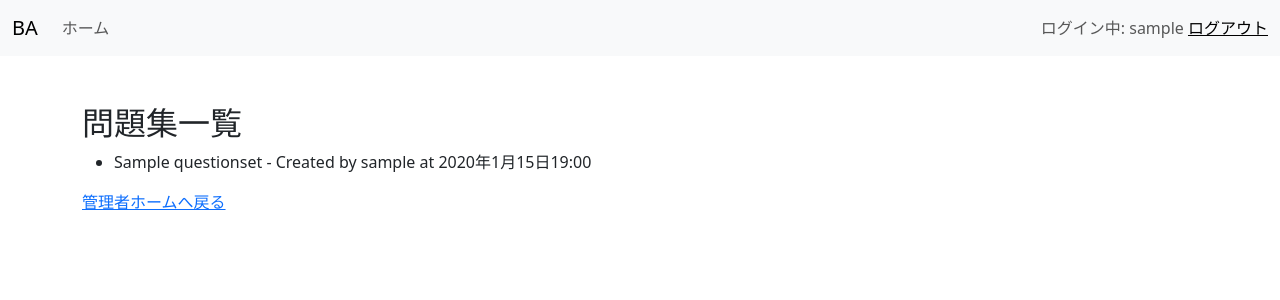
After one commit to sbjalps0913/sbjBA, a Django app: page /ba/question_set_list/ in a window 1280 px wide. The commit adds this page. Shown: the top 300 px of the page. Run offline with Django 4.2, Linux system fonts and the light colour scheme; a user stored in the database is signed in; tables that the repository leaves empty hold one stand-in row (values such as "Sample post").

Commit message:
[add] 【管理者】「問題集作成」機能
管理者の機能として問題集作成機能を実装した．ba_manager_create_QuestionSet.htmlにおいて問題集のタイトルと説明を入力する．

問題集を作成すると、作成したユーザと作成日時が保存される

問題集作成後は問題集一覧画面ba_manager_questionlist.htmlに遷移する．

```diff
--- a/ba/admin.py
+++ b/ba/admin.py
@@ -1,8 +1,9 @@
 from django.contrib import admin
-from .models import Question, Option, UserProfile
+from .models import QuestionSet, Question, Option, UserProfile
 
 # Register your models here.
 
+admin.site.register(QuestionSet)
 admin.site.register(Question)
 admin.site.register(Option)
 admin.site.register(UserProfile)
--- a/ba/models.py
+++ b/ba/models.py
@@ -6,20 +6,38 @@ from django.dispatch import receiver
 
 # Create your models here.
 
+# 問題集
+class QuestionSet(models.Model):
+    title = models.CharField(max_length=255)
+    description = models.TextField()    # 問題集の説明
+    created_by = models.ForeignKey(User, on_delete=models.CASCADE)     # 問題を作成したユーザ
+    created_at = models.DateTimeField(auto_now_add=True)    # 問題集の作成日時
+
+    def __str__(self):
+        return self.title
+
+# 個々の問題を表すモデル
 class Question(models.Model):
-    question_text = models.CharField(max_length=255)
-    # 他にも必要なフィールドを追加
+    question_set = models.ForeignKey(QuestionSet, on_delete=models.CASCADE)     # 属する問題集
+    text = models.TextField()
+    explanation = models.TextField(blank=True, null=True)       # 解説
 
+    def __str__(self):
+        return self.text
 
+# 選択肢
 class Option(models.Model):
-    question = models.ForeignKey(Question, on_delete=models.CASCADE)
-    option_text = models.CharField(max_length=100)
-    is_correct = models.BooleanField(default=False)
+    question = models.ForeignKey(Question, on_delete=models.CASCADE)    # 属する問題
+    text = models.CharField(max_length=255)
+    is_correct = models.BooleanField(default=False)     # 正解か否か
+
+    def __str__(self):
+        return self.text
 
 
 class UserProfile(models.Model):
     user = models.OneToOneField(User, on_delete=models.CASCADE, related_name='userprofile')
-    is_master = models.BooleanField(default=False)
+    is_manager = models.BooleanField(default=False)
 
     def __str__(self):
         return self.user.username
--- a/ba/templates/ba/ba_manager_home.html
+++ b/ba/templates/ba/ba_manager_home.html
@@ -6,5 +6,10 @@
   	<div class="container mt-5">
     	<h2>管理者ホーム</h2>
     	<!-- ここに管理者用のコンテンツを追加 -->
+
+    	<a href="{% url 'ba:question_set_list' %}">問題集を見る</a>
+    	<br>
+    	<br>
+    	<a href="{% url 'ba:create_question_set' %}">新しく問題集を作成する</a>
   	</div>
 {% endblock %}
--- /dev/null
+++ b/ba/templates/ba/ba_manager_questionlist.html
@@ -0,0 +1,16 @@
+{% extends 'base.html' %}
+
+{% block title %} 問題集一覧 {% endblock %}
+
+{% block main %}
+  	<div class="container mt-5">
+    	<h2>問題集一覧</h2>
+	    <ul>
+	        {% for question_set in question_sets %}
+	            <li>{{ question_set.title }} - Created by {{ question_set.created_by.username }} at {{ question_set.created_at }}</li>
+	        {% endfor %}
+	    </ul>
+
+	    <a href="{% url 'ba:home_manager' %}">管理者ホームへ戻る</a>
+  	</div>
+{% endblock %}
--- a/ba/urls.py
+++ b/ba/urls.py
@@ -1,6 +1,6 @@
 from django.urls import path
 from .views import StartView, LoginView, LogoutView, HomeView, RegisterView
-from .views import LoginManagerView, HomeManagerView
+from .views import LoginManagerView, HomeManagerView, CreateQuestionSetView, QuestionSetListView
 
 
 app_name = 'ba'
@@ -13,7 +13,9 @@ urlpatterns = [
     path('home/', HomeView.as_view(), name='home'),
 
     # 管理者ユーザ
-    path('login_manager', LoginManagerView.as_view(), name='login_manager'),
-    path('home_manager', HomeManagerView.as_view(), name='home_manager'),
+    path('login_manager/', LoginManagerView.as_view(), name='login_manager'),
+    path('home_manager/', HomeManagerView.as_view(), name='home_manager'),
+    path('create_question_set/', CreateQuestionSetView.as_view(), name='create_question_set'),
+    path('question_set_list/', QuestionSetListView.as_view(), name='question_set_list'),
 
 ]
--- a/ba/views.py
+++ b/ba/views.py
@@ -4,13 +4,14 @@ from django.contrib.auth import authenticate, login
 from django.contrib.auth.forms import UserCreationForm, AuthenticationForm
 from django.http import HttpResponseRedirect
 from django.views import View
+from django.views.generic.list import ListView
 from django.contrib.auth.views import LoginView, LogoutView
 from django.views.generic.edit import CreateView, FormView
 from django.views.generic.detail import DetailView
 from django.contrib.auth.mixins import LoginRequiredMixin
 
-from .models import UserProfile
-from .forms import RegisterForm
+from .models import UserProfile, QuestionSet
+from .forms import RegisterForm, CreateQuestionSetForm
 
 # Create your views here.
 
@@ -66,7 +67,7 @@ class HomeView(LoginRequiredMixin, View):
         return redirect('ba:logout')
 
 
-# 管理者用ログイン画面
+# 【管理者】ログイン画面
 class LoginManagerView(LoginView):
     template_name = 'ba/ba_manager_login.html'
 
@@ -76,7 +77,7 @@ class LoginManagerView(LoginView):
         user = form.get_user()
 
         # ユーザーが存在し、かつ is_master が True の場合にログイン
-        if user and user.userprofile.is_master:
+        if user and user.userprofile.is_manager:
             login(self.request, user)
             return HttpResponseRedirect(self.get_success_url())
         else:
@@ -90,10 +91,37 @@ class LoginManagerView(LoginView):
 
 
 
-# 管理者用ホーム画面
+# 【管理者】ホーム画面
 class HomeManagerView(LoginRequiredMixin, View):
     template_name = 'ba/ba_manager_home.html'
     login_url = '/ba/login_manager/'  # ログインしていない場合のリダイレクト先
 
     def get(self, request, *args, **kwargs):
         return render(request, self.template_name)
+
+
+# 【管理者】問題集作成画面
+class CreateQuestionSetView(LoginRequiredMixin, CreateView):
+    template_name = 'ba/ba_manager_create_QuestionSet.html'
+    form_class = CreateQuestionSetForm
+    success_url = reverse_lazy('ba:question_set_list')
+    login_url = '/ba/login_manager/'
+
+    def form_valid(self, form):
+        # ログインユーザーが管理者かどうかのチェック
+        if not self.request.user.userprofile.is_manager:
+            return self.handle_no_permission()
+
+        # ログインユーザーを問題集の作成者に設定
+        form.instance.created_by = self.request.user
+        form.instance.save()
+
+        return super().form_valid(form)
+
+
+# 問題集一覧画面
+class QuestionSetListView(LoginRequiredMixin, ListView):
+    template_name = 'ba/ba_manager_questionlist.html'
+    model = QuestionSet
+    context_object_name = 'question_sets'
+    login_url = '/ba/login_manager/'
```
Also changed, not shown: ba/forms.py (+9 -0 lines), ba/templates/ba/ba_manager_create_QuestionSet.html (added, +13 -0 lines), ba/static/ba/style.css (added).
